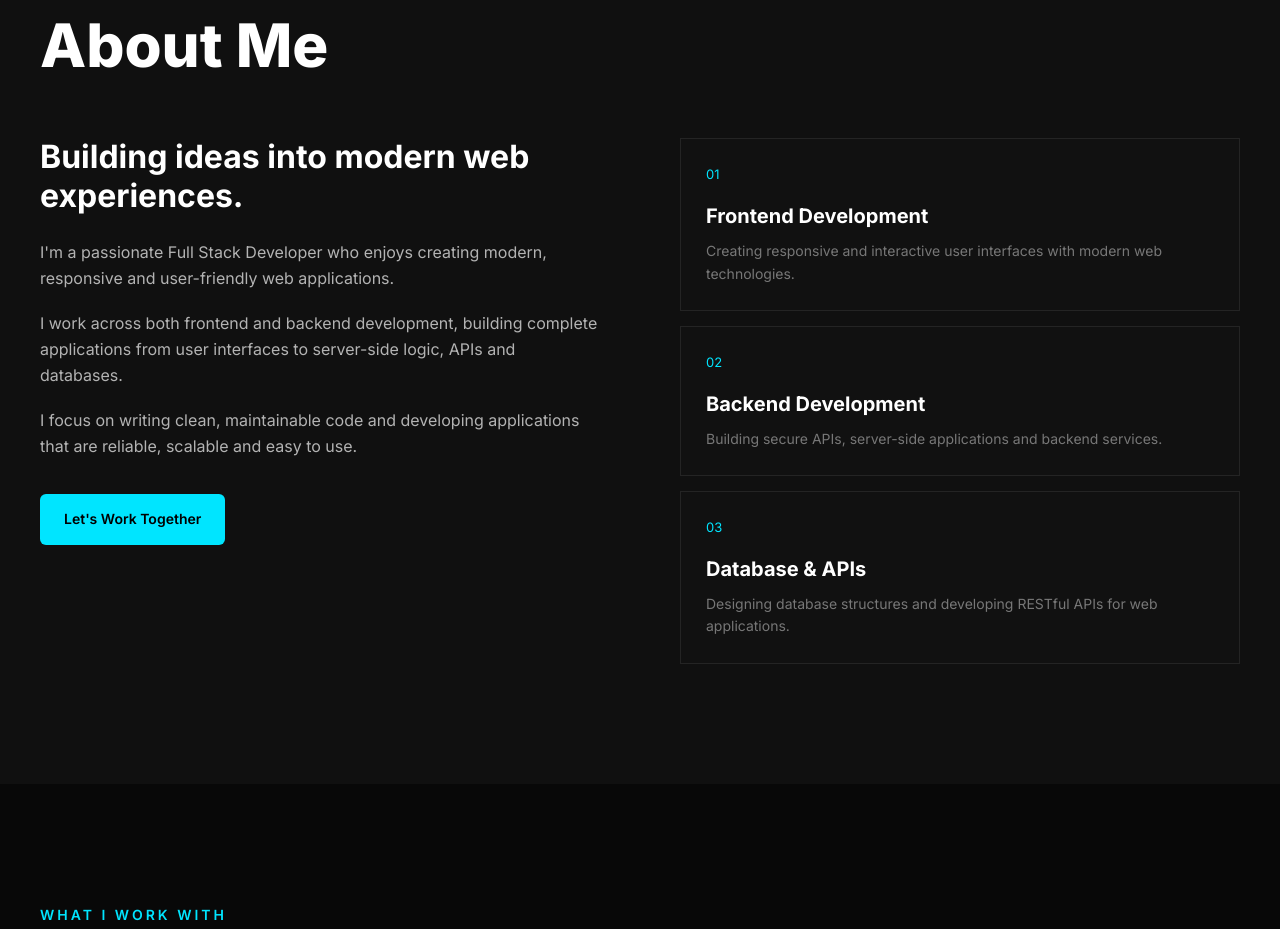
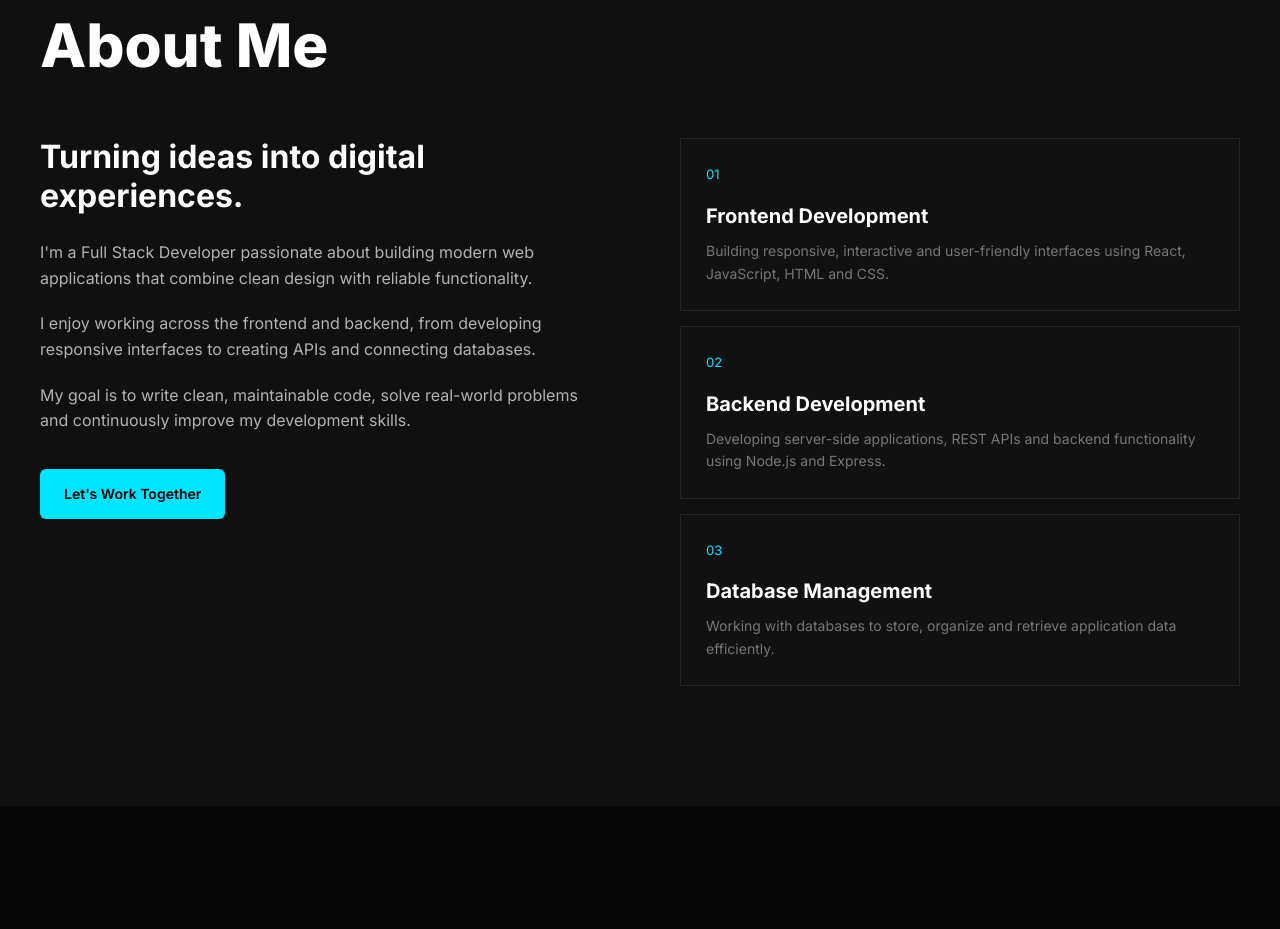
Before and after one commit to soyabgadekar2-hue/Portfolio, a React app in the folder portfolio/: page / in a window 1280 px wide. Shown: the part 940-1869 px from the top of the page. Built offline with nearby package versions, Linux system fonts and the light colour scheme; the HTML template or start-up script is replaced by a standard one.

Commit message:
Improve about section content and layout

```diff
--- a/portfolio/src/components/About.jsx
+++ b/portfolio/src/components/About.jsx
@@ -1,34 +1,55 @@
 function About() {
+  const highlights = [
+    {
+      number: "01",
+      title: "Frontend Development",
+      description:
+        "Building responsive, interactive and user-friendly interfaces using React, JavaScript, HTML and CSS.",
+    },
+    {
+      number: "02",
+      title: "Backend Development",
+      description:
+        "Developing server-side applications, REST APIs and backend functionality using Node.js and Express.",
+    },
+    {
+      number: "03",
+      title: "Database Management",
+      description:
+        "Working with databases to store, organize and retrieve application data efficiently.",
+    },
+  ];
+
   return (
     <section id="about" className="about">
       <div className="section-container">
-
         <div className="section-heading">
           <p className="section-subtitle">Get To Know Me</p>
           <h2>About Me</h2>
         </div>
 
         <div className="about-content">
-
           <div className="about-text">
             <h3>
-              Building ideas into modern web experiences.
+              Turning ideas into digital experiences.
             </h3>
 
             <p>
-              I'm a passionate Full Stack Developer who enjoys creating
-              modern, responsive and user-friendly web applications.
+              I'm a Full Stack Developer passionate about
+              building modern web applications that combine
+              clean design with reliable functionality.
             </p>
 
             <p>
-              I work across both frontend and backend development, building
-              complete applications from user interfaces to server-side
-              logic, APIs and databases.
+              I enjoy working across the frontend and backend,
+              from developing responsive interfaces to creating
+              APIs and connecting databases.
             </p>
 
             <p>
-              I focus on writing clean, maintainable code and developing
-              applications that are reliable, scalable and easy to use.
+              My goal is to write clean, maintainable code,
+              solve real-world problems and continuously improve
+              my development skills.
             </p>
 
             <a href="#contact" className="primary-button">
@@ -37,36 +58,18 @@ function About() {
           </div>
 
           <div className="about-details">
+            {highlights.map((item) => (
+              <article className="detail-card" key={item.number}>
+                <span className="detail-number">
+                  {item.number}
+                </span>
 
-            <div className="detail-card">
-              <span className="detail-number">01</span>
-              <h4>Frontend Development</h4>
-              <p>
-                Creating responsive and interactive user interfaces with
-                modern web technologies.
-              </p>
-            </div>
+                <h4>{item.title}</h4>
 
-            <div className="detail-card">
-              <span className="detail-number">02</span>
-              <h4>Backend Development</h4>
-              <p>
-                Building secure APIs, server-side applications and
-                backend services.
-              </p>
-            </div>
-
-            <div className="detail-card">
-              <span className="detail-number">03</span>
-              <h4>Database & APIs</h4>
-              <p>
-                Designing database structures and developing RESTful APIs
-                for web applications.
-              </p>
-            </div>
-
+                <p>{item.description}</p>
+              </article>
+            ))}
           </div>
-
         </div>
       </div>
     </section>
```
